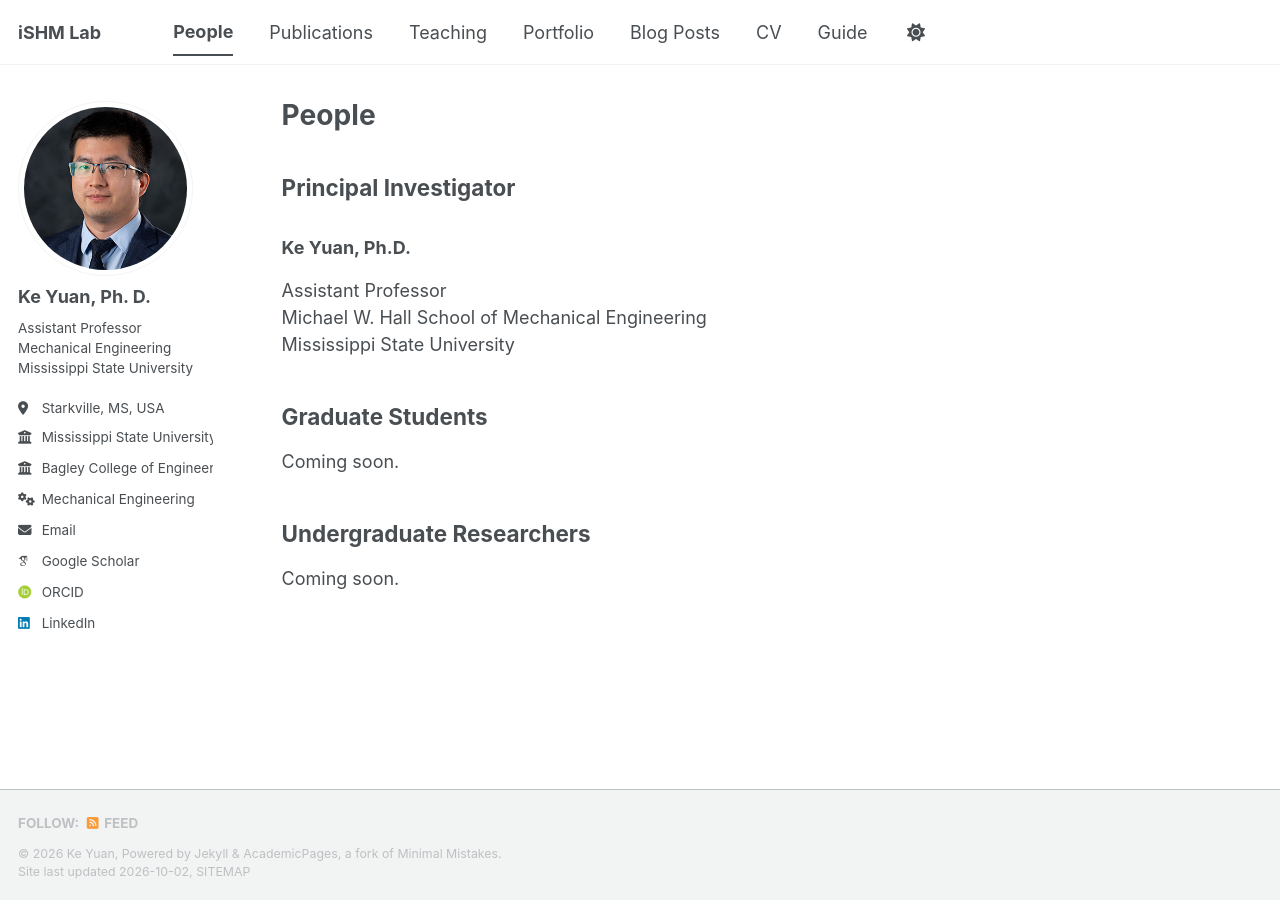
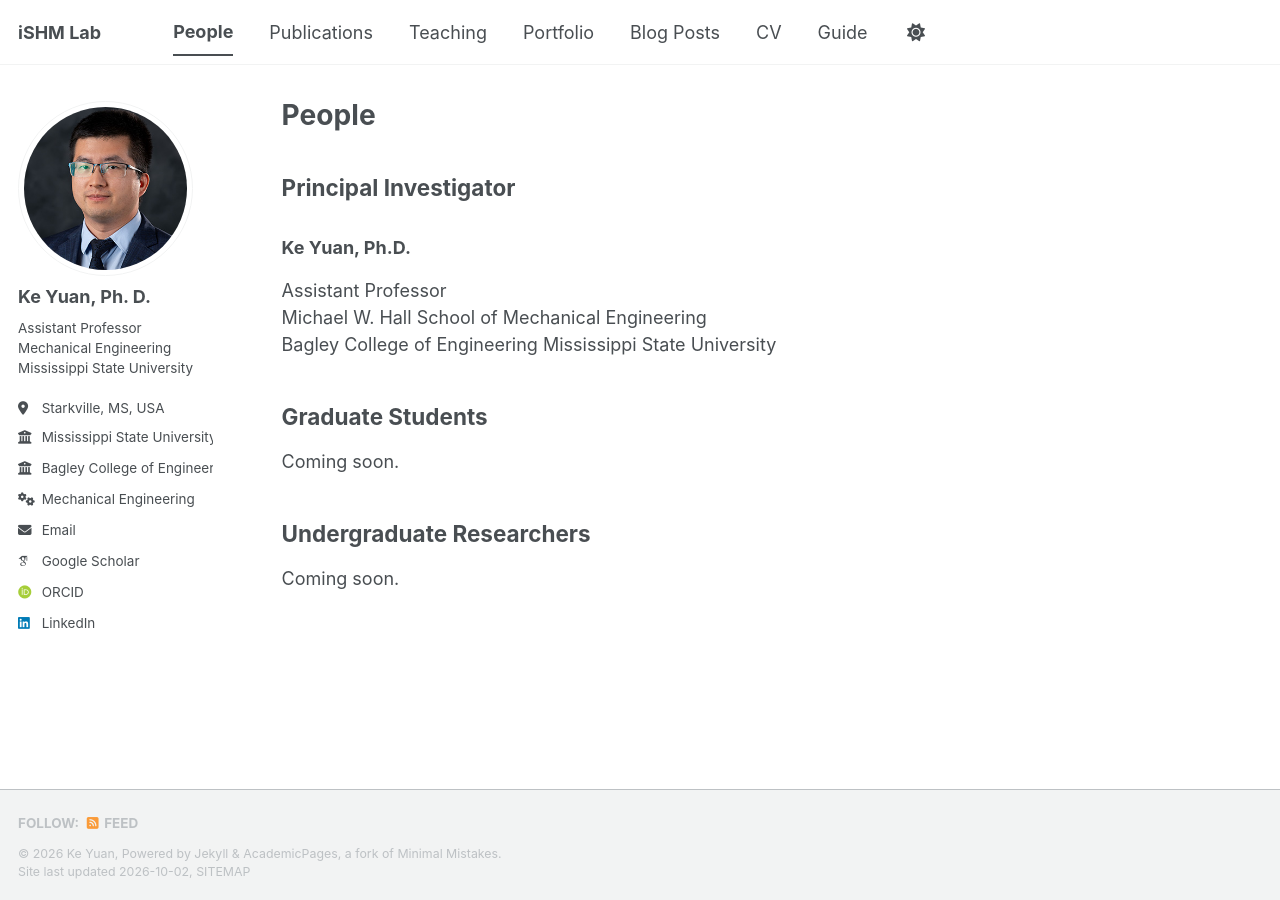
Before and after one commit to KeYuan2025/KeYuan2025.github.io, a Jekyll site: the page built from _pages/people.md, in a window 1280 px wide. Built offline with Jekyll 4.4.1, drawn with Linux system fonts in a browser that asks for light colours; some web fonts are replaced; a script bundle is joined from its source files by our own code; library files that are not in the unit come from our copies.

Commit message:
Update people.md

```diff
--- a/_pages/people.md
+++ b/_pages/people.md
@@ -11,6 +11,7 @@ author_profile: true
 
 Assistant Professor
 Michael W. Hall School of Mechanical Engineering
+Bagley College of Engineering
 Mississippi State University
 
 ## Graduate Students
```
